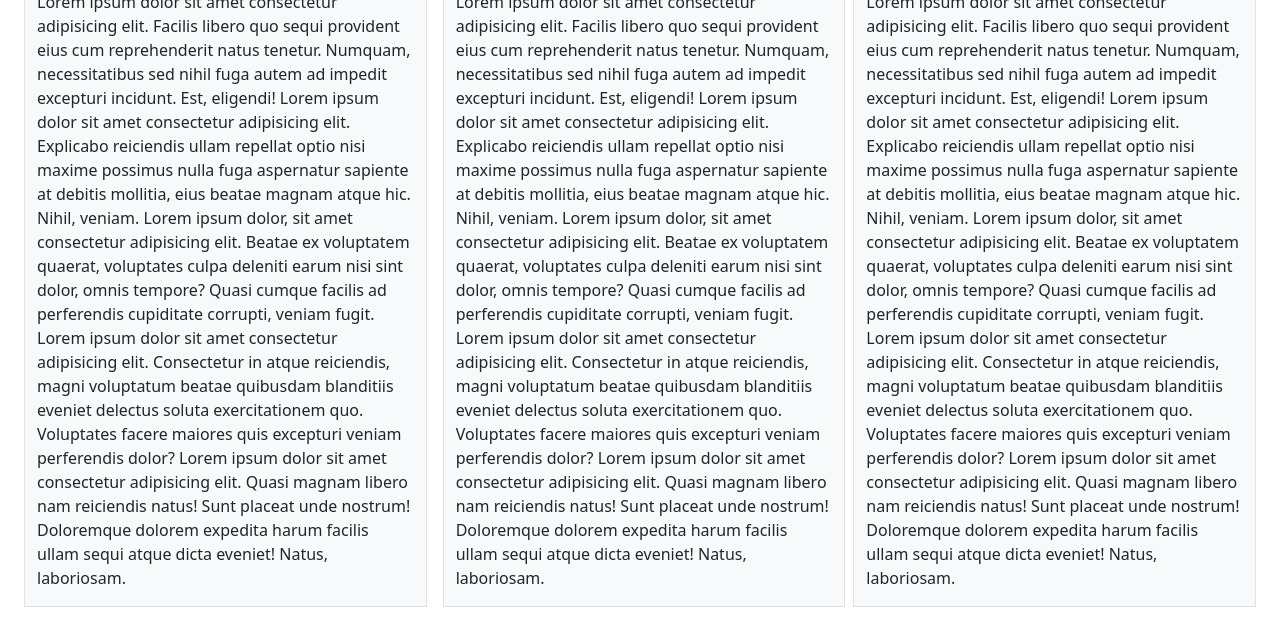
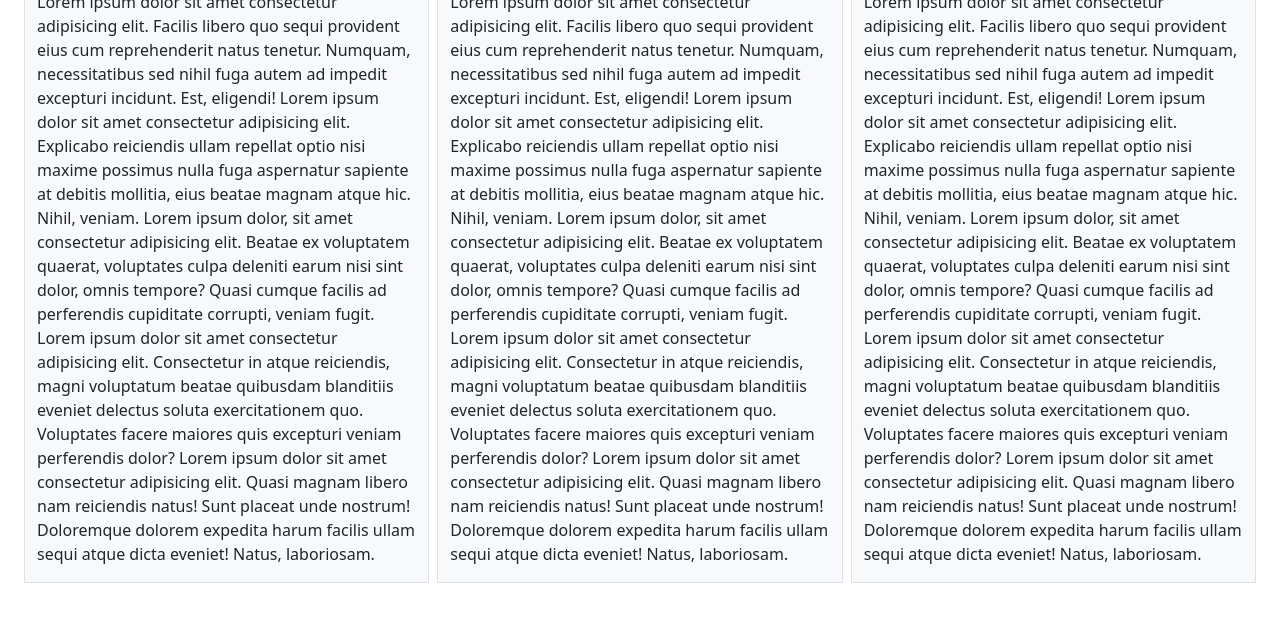
Before and after one commit to supritha-tn/coursera-mod3-sol, a plain HTML site: page index.html in a window 1280 px wide. Shown: the part 195-826 px from the top of the page. After the commit the page ends 802 px from the top, so only its background shows below. Drawn offline with Linux system fonts and the light colour scheme.

```diff
--- a/index.html
+++ b/index.html
@@ -50,7 +50,7 @@
     <div class="container-fluid p-0">
         <div class="row m-4">
             <h3 class="text-center mb-4 mb-lg-4">Our Menu</h3>
-            <div class="col-lg col-sm me-sm-2 mt-2 border bg-light">
+            <div class="col-lg col-sm border mt-2 bg-light">
                 <h2 class="text-center">Chicken</h2>
                 <p>
                   Lorem ipsum dolor sit amet consectetur adipisicing elit. Facilis
@@ -73,7 +73,7 @@
                   laboriosam.
                 </p>
             </div>
-            <div class="col-lg mx-lg-2 col-sm ms-sm-2 mt-2 border bg-light">
+            <div class="col-lg col-sm mx-lg-2 mx-sm-2 mt-2 border bg-light">
                 <h2 class="text-center">Beef</h2>
                 <p>
                   Lorem ipsum dolor sit amet consectetur adipisicing elit. Facilis
@@ -96,7 +96,7 @@
                   laboriosam.
                 </p>
             </div>
-            <div class="col-lg mt-sm-2 mt-2 border bg-light">
+            <div class="col-lg border bg-light mt-2">
                 <h2 class="text-center">Sushi</h2>
                 <p>
                   Lorem ipsum dolor sit amet consectetur adipisicing elit. Facilis
```
